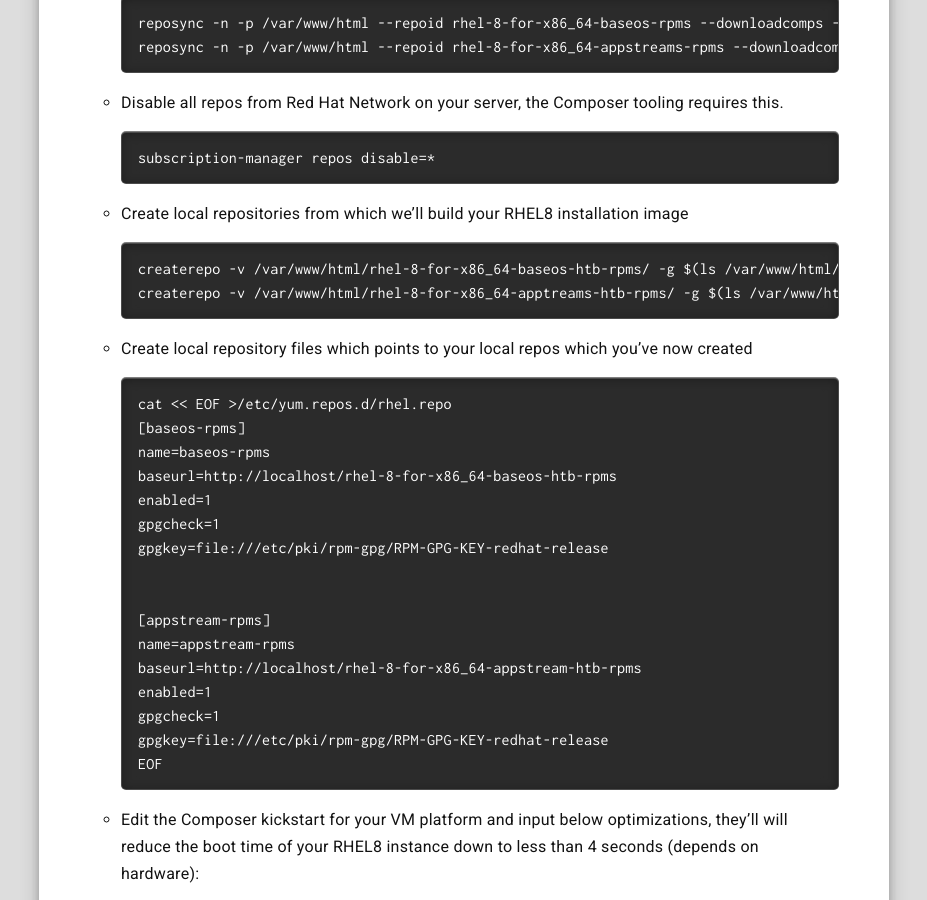
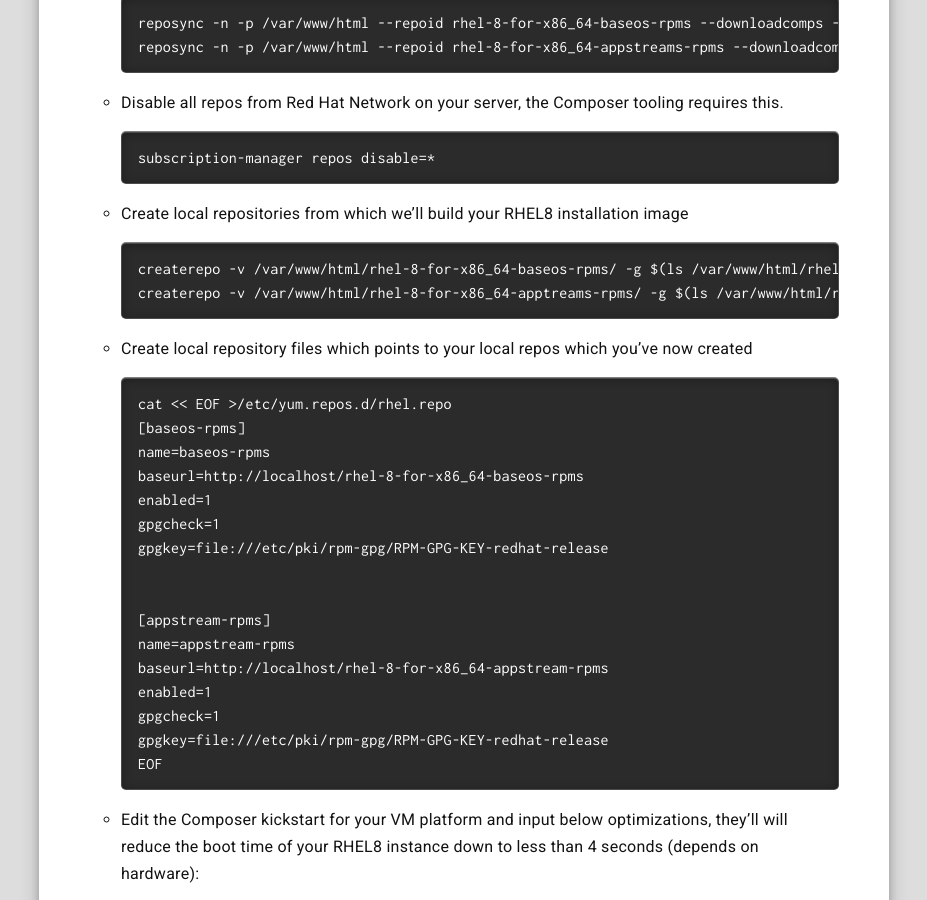
Before and after one commit to RedHatNordicsSA/RedHatNordicsSA.github.io, a Jekyll site: the page built from _posts/2019-04-24-rhel8-really-fast.markdown, in a window 1280 px wide and 900 px high, scrolled down 2172 px. Shown: the whole window, without its empty margins (176-1103 px from the left). Built offline with Jekyll 4.4.1, drawn with Linux system fonts in a browser that asks for light colours.

Commit message:
Removed further HTB references

````diff
--- a/_posts/2019-04-24-rhel8-really-fast.markdown
+++ b/_posts/2019-04-24-rhel8-really-fast.markdown
@@ -94,8 +94,8 @@
 
 * Create local repositories from which we'll build your RHEL8 installation image
   ```
-  createrepo -v /var/www/html/rhel-8-for-x86_64-baseos-htb-rpms/ -g $(ls /var/www/html/rhel-8-for-x86_64-baseos-htb-rpms/repodata/*comps.xml)
-  createrepo -v /var/www/html/rhel-8-for-x86_64-apptreams-htb-rpms/ -g $(ls /var/www/html/rhel-8-for-x86_64-appstreams-htb-rpms/repodata/*comps.xml)
+  createrepo -v /var/www/html/rhel-8-for-x86_64-baseos-rpms/ -g $(ls /var/www/html/rhel-8-for-x86_64-baseos-rpms/repodata/*comps.xml)
+  createrepo -v /var/www/html/rhel-8-for-x86_64-apptreams-rpms/ -g $(ls /var/www/html/rhel-8-for-x86_64-appstreams-rpms/repodata/*comps.xml)
   ```
 
 * Create local repository files which points to your local repos which you've now created
@@ -103,7 +103,7 @@
   cat << EOF >/etc/yum.repos.d/rhel.repo
   [baseos-rpms]
   name=baseos-rpms
-  baseurl=http://localhost/rhel-8-for-x86_64-baseos-htb-rpms
+  baseurl=http://localhost/rhel-8-for-x86_64-baseos-rpms
   enabled=1
   gpgcheck=1
   gpgkey=file:///etc/pki/rpm-gpg/RPM-GPG-KEY-redhat-release
@@ -111,7 +111,7 @@
 
   [appstream-rpms]
   name=appstream-rpms
-  baseurl=http://localhost/rhel-8-for-x86_64-appstream-htb-rpms
+  baseurl=http://localhost/rhel-8-for-x86_64-appstream-rpms
   enabled=1
   gpgcheck=1
   gpgkey=file:///etc/pki/rpm-gpg/RPM-GPG-KEY-redhat-release
````
